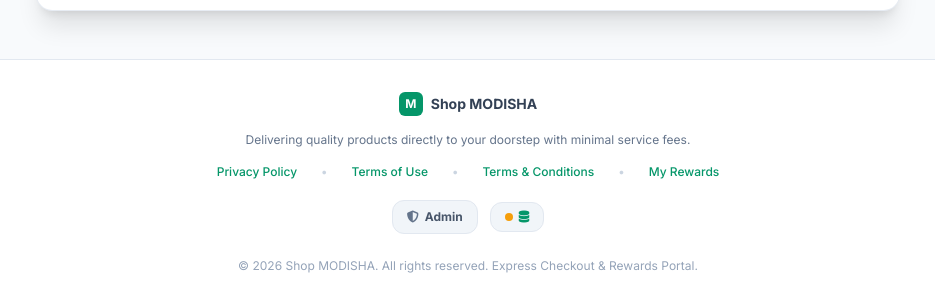
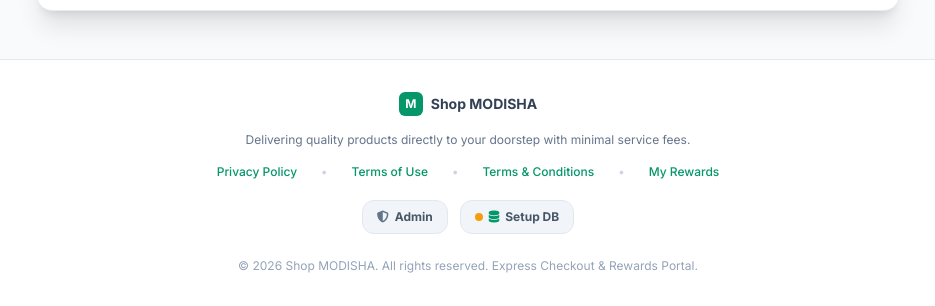
Before and after one commit to kgolaganopoosa/shopmodishaV2, a plain HTML site: page index.html in a window 1280 px wide. Shown: the part 963-1269 px from the top of the page, without its empty margins (172-1107 px from the left). Drawn offline with nearby package versions, Linux system fonts and the light colour scheme.

Commit message:
Update index.html

```diff
--- a/index.html
+++ b/index.html
@@ -703,9 +703,7 @@
                 <button type="button" id="dbStatusBadge" onclick="openModal('supabaseConfigModal')" title="Configure Supabase Database" class="inline-flex items-center gap-1.5 text-xs font-bold text-slate-600 hover:text-slate-900 bg-slate-100 hover:bg-slate-200/80 px-3.5 py-2 rounded-xl border border-slate-200 transition">
                     <span id="dbStatusDot" class="w-2 h-2 rounded-full bg-amber-500"></span>
                     <i class="fa-solid fa-database text-emerald-600"></i>
-                   <!-- ================================================================================
-                    <span id="dbStatusText">Setup DB</span> | SUPABASE DATABASE SETUP BUTTON
-                    ================================================================================-->
+                    <span id="dbStatusText">Setup DB</span>
                 </button>
             </div>
 
```
